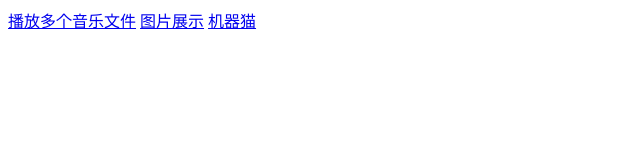
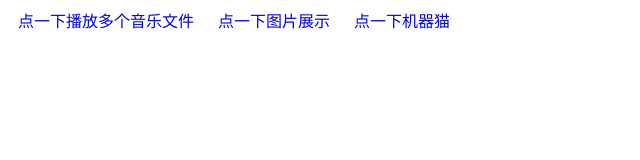
Before and after one commit to lizeze/demo, a plain HTML site: page index.html in a window 1280 px wide. Shown: the whole page, without its empty margins (0-640 px from the left). Drawn offline with Linux system fonts and the light colour scheme.

Commit message:
add index.html

```diff
--- a/index.html
+++ b/index.html
@@ -5,6 +5,19 @@
     <meta name="viewport" content="width=device-width, initial-scale=1.0">
     <meta http-equiv="X-UA-Compatible" content="ie=edge">
     <title>Demo</title>
+ <style>
+
+  a{
+
+ margin: 10px;
+  text-decoration: none;
+
+  }
+  a::before{
+
+      content: '点一下'
+  }
+ </style>
 </head>
 <body>
 
```
